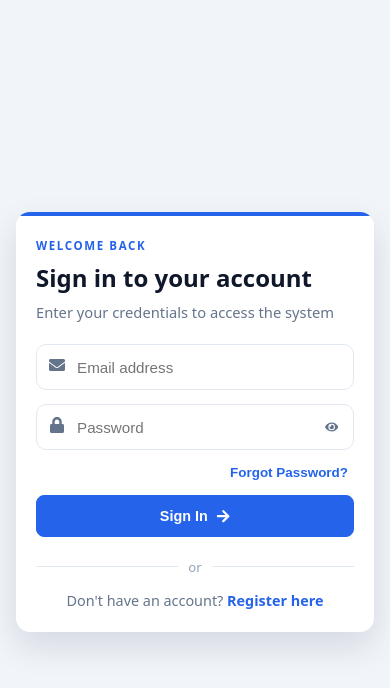
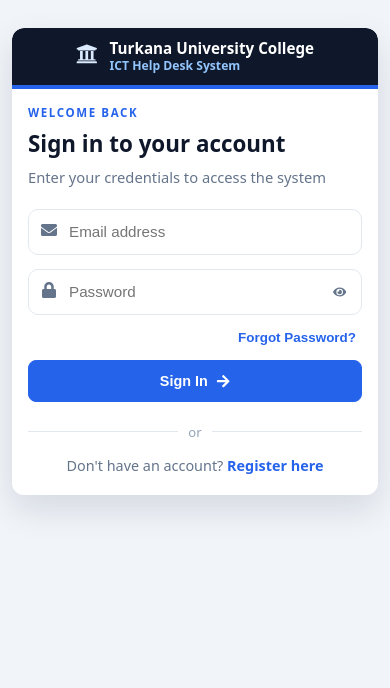
Before and after one commit to Onunga123/Helpdesk-system, a React (Vite) app in the folder client/: page /login in a window 390 px wide. Shown: the top 688 px of the page. Built offline with nearby package versions, Linux system fonts and the light colour scheme; no server answers.

Commit message:
Updated the responsive CSS so the branding panel is visible on small screens for both Login and Register (shared Auth.css layout), without changing desktop behavior or auth logic.

```diff
--- a/client/src/pages/auth/Auth.css
+++ b/client/src/pages/auth/Auth.css
@@ -464,21 +464,74 @@
 
 @media (max-width: 768px) {
   .auth-page {
+    display: flex;
+    justify-content: center;
+    align-items: flex-start;
     padding: 16px;
+    padding-top: 40px;
   }
 
   .auth-shell {
     grid-template-columns: 1fr;
     min-height: auto;
     max-width: 520px;
+    width: 100%;
+    margin: 20px auto;
+    border-radius: 12px;
   }
 
   .auth-branding {
+    display: flex;
+    width: 100%;
+    min-height: auto;
+    padding: 16px 20px;
+    border-radius: 12px 12px 0 0;
+    flex-direction: row;
+    align-items: center;
+    justify-content: center;
+    gap: 12px;
+  }
+
+  .auth-branding::before,
+  .auth-branding::after {
+    display: none;
+  }
+
+  .auth-branding-content {
+    margin: 0;
+    display: grid;
+    grid-template-columns: auto 1fr;
+    column-gap: 12px;
+    row-gap: 2px;
+    align-items: center;
+  }
+
+  .auth-logo {
+    grid-row: 1 / span 2;
+    font-size: 1.55rem;
+  }
+
+  .auth-brand-title {
+    font-size: 1rem;
+    line-height: 1.15;
+  }
+
+  .auth-brand-system {
+    font-size: 0.8rem;
+    line-height: 1.1;
+  }
+
+  .auth-brand-divider,
+  .auth-feature-list,
+  .auth-brand-footer,
+  .auth-brand-bottom {
     display: none;
   }
 
   .auth-form-panel {
-    padding: 26px 20px 22px;
+    width: 100%;
+    border-radius: 0 0 12px 12px;
+    padding: 24px 20px;
   }
 
   .auth-title {
@@ -489,3 +542,39 @@
     grid-template-columns: 1fr;
   }
 }
+
+@media (max-width: 480px) {
+  .auth-page {
+    padding: 12px;
+    padding-top: 28px;
+  }
+
+  .auth-shell {
+    max-width: 100%;
+    margin: 0;
+  }
+
+  .auth-branding {
+    padding: 12px 16px;
+  }
+
+  .auth-logo {
+    font-size: 1.35rem;
+  }
+
+  .auth-brand-title {
+    font-size: 0.95rem;
+  }
+
+  .auth-brand-system {
+    font-size: 0.76rem;
+  }
+
+  .auth-form-panel {
+    padding: 20px 16px;
+  }
+
+  .auth-title {
+    font-size: 1.4rem;
+  }
+}
```
